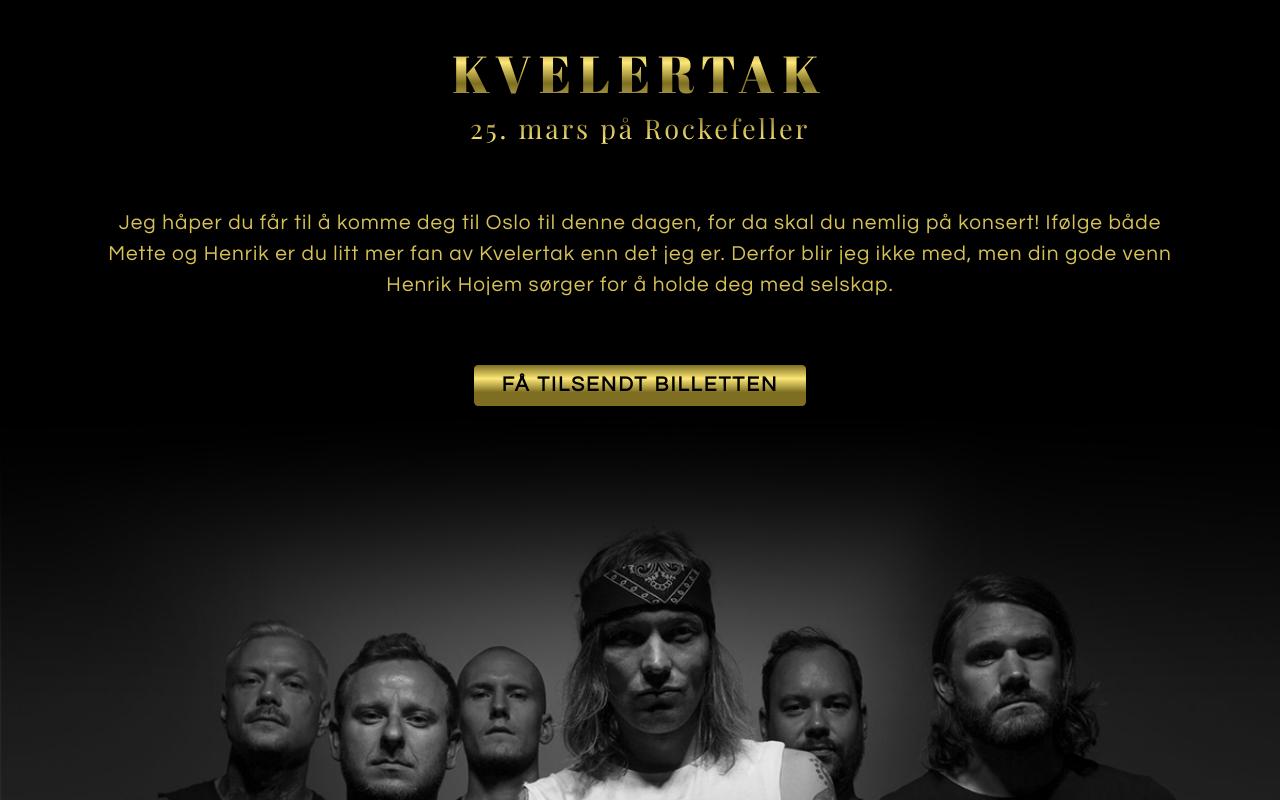
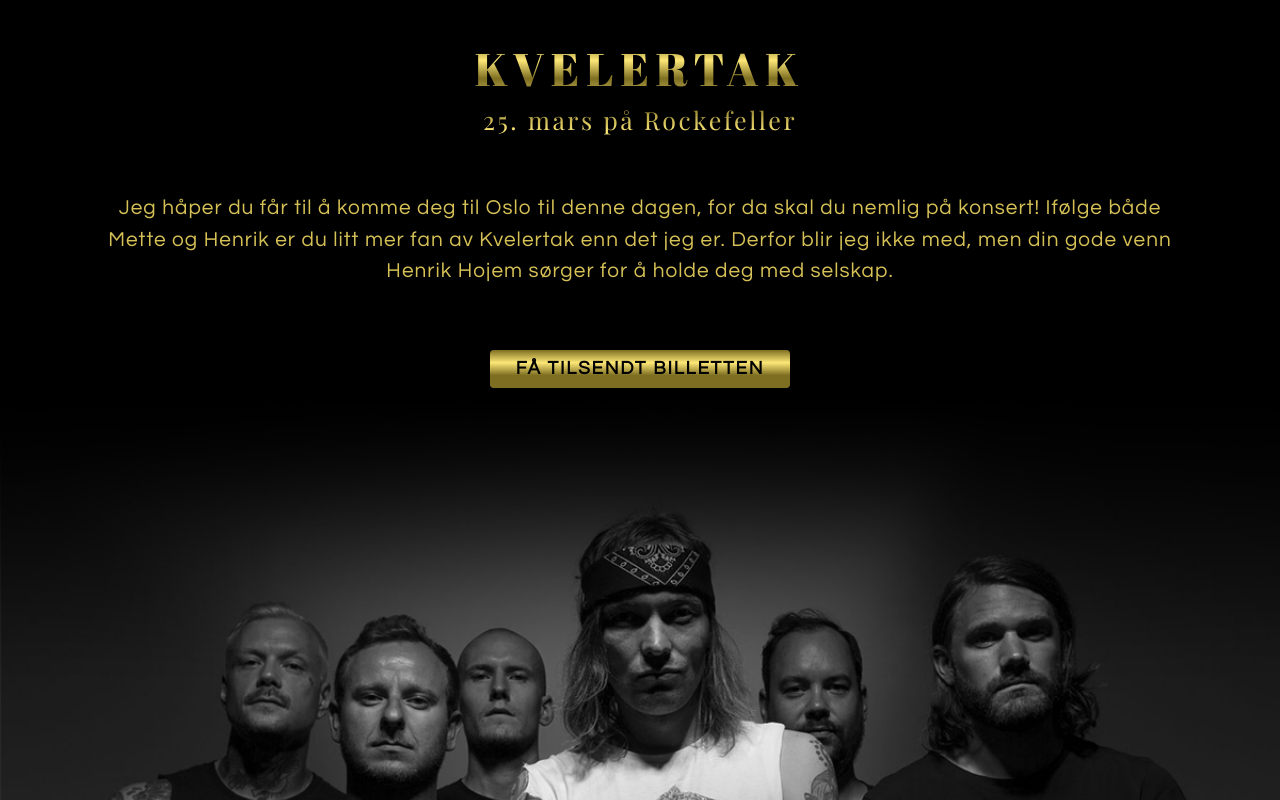
Before and after one commit to elcoxy/elcoxy.github.io, a plain HTML site: page index.html in a window 1280 px wide. Shown: the top 800 px of the page. Drawn offline with nearby package versions, Linux system fonts and the light colour scheme.

Commit message:
div styling

```diff
--- a/style.css
+++ b/style.css
@@ -41,7 +41,7 @@
 
 h1 {
   font-family: 'Abril Fatface', cursive;
-  font-size: 2.5em;
+  font-size: 2.2em;
   line-height: 1.2em;
   letter-spacing: 0.15em;
   font-weight: 300;
@@ -54,7 +54,7 @@
 
 h2 {
   font-family: 'Playfair Display', serif;
-  font-size: 1.3em;
+  font-size: 1.2em;
   line-height: 1.2em;
   letter-spacing: 0.1em;
   font-weight: 100;
@@ -80,7 +80,7 @@
   padding: 0.5em 1em 0.5em 1em;
   margin: 0.1em;
   border-radius: 0.2em;
-  font-size: 1em;
+  font-size: 0.9em;
   font-weight: 800;
   letter-spacing: 0.1em;
   text-transform: uppercase;
```
